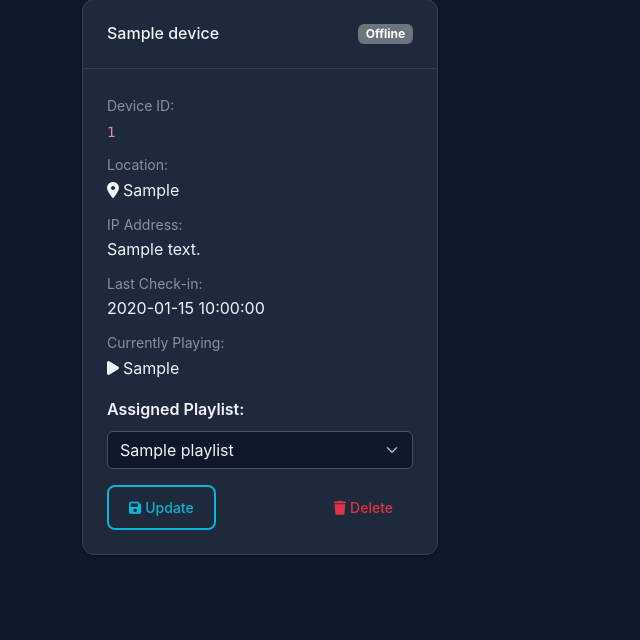
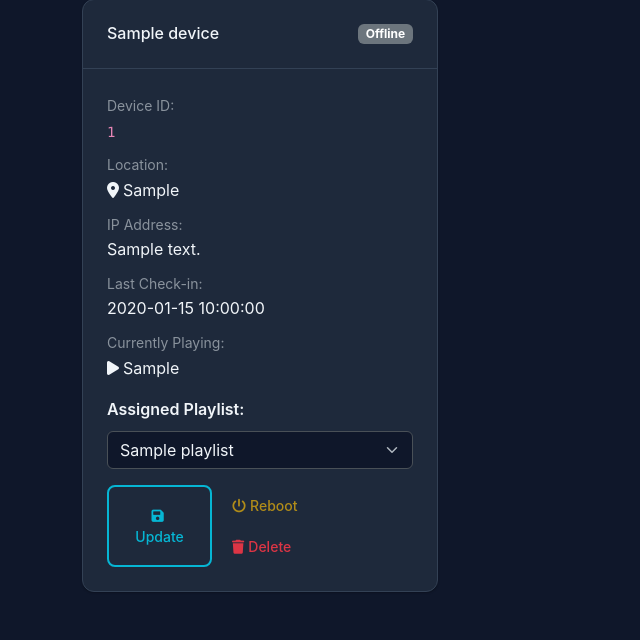
Before and after one commit to tbnobed/signage, a Flask app: page /devices in a window 1280 px wide. Shown: the part 161-801 px from the top of the page, without its empty margins (0-640 px from the left). Before the commit the page ends 716 px from the top, so only its background shows below. Run offline with Flask 3, Linux system fonts and the light colour scheme; a user stored in the database is signed in; tables that the repository leaves empty hold one stand-in row (values such as "Sample post").

Commit message:
Add ability to reboot client devices remotely from the portal
Adds functionality to send a 'reboot' command to client devices from the admin portal. This involves updating the database models, client agent logic, and Flask routes to handle command queuing and execution. Includes UI updates to trigger reboot actions and display confirmation.

Replit-Commit-Author: Agent
Replit-Commit-Session-Id: daf8f91e-8eeb-4005-824d-fbc76df45ba2
Replit-Commit-Checkpoint-Type: full_checkpoint
Replit-Commit-Screenshot-Url: https://storage.googleapis.com/screenshot-production-us-central1/3ded129e-9860-40f6-9a7b-c6732916557d/daf8f91e-8eeb-4005-824d-fbc76df45ba2/X6f773m

```diff
--- a/models.py
+++ b/models.py
@@ -35,6 +35,8 @@ class Device(db.Model):
     current_playlist_id = db.Column(db.Integer, db.ForeignKey('playlists.id'))
     current_media = db.Column(db.String(200))
     ip_address = db.Column(db.String(15))
+    pending_command = db.Column(db.String(50))  # reboot, restart_service, etc.
+    command_timestamp = db.Column(db.DateTime)  # when command was issued
     created_at = db.Column(db.DateTime, default=datetime.utcnow)
 
     # Relationships
--- a/routes.py
+++ b/routes.py
@@ -100,6 +100,19 @@ def delete_device(device_id):
     db.session.commit()
 
     flash(f'Device "{device_name}" and its logs have been deleted successfully', 'success')
+    return redirect(url_for('main.devices'))
+
+@main.route('/devices/<int:device_id>/reboot', methods=['POST'])
+@login_required
+def reboot_device(device_id):
+    device = Device.query.get_or_404(device_id)
+
+    # Set pending reboot command
+    device.pending_command = 'reboot'
+    device.command_timestamp = datetime.utcnow()
+    db.session.commit()
+
+    flash(f'Reboot command sent to "{device.name}". Device will reboot on next check-in.', 'info')
     return redirect(url_for('main.devices'))
 
 @main.route('/media')
@@ -286,6 +299,16 @@ def device_checkin(device_id):
         'playlist_id': device.current_playlist_id
     }
 
+    # Check for pending commands
+    if device.pending_command:
+        response['command'] = device.pending_command
+        response['command_timestamp'] = device.command_timestamp.isoformat() if device.command_timestamp else None
+
+        # Clear the command after sending it
+        device.pending_command = None
+        device.command_timestamp = None
+        db.session.commit()
+
     return jsonify(response)
 
 @api.route('/devices/<device_id>/playlist-status')
--- a/templates/devices.html
+++ b/templates/devices.html
@@ -96,10 +96,17 @@
                             <button type="submit" class="btn btn-sm btn-outline-primary">
                                 <i class="fas fa-save me-1"></i>Update
                             </button>
-                            <button type="button" class="btn btn-sm btn-outline-danger"
-                                    onclick="confirmDelete('{{ device.name }}', '{{ device.id }}')">
-                                <i class="fas fa-trash me-1"></i>Delete
-                            </button>
+                            <div>
+                                <button type="button" class="btn btn-sm btn-outline-warning me-1"
+                                        onclick="confirmReboot('{{ device.name }}', '{{ device.id }}')"
+                                        {% if not device.is_online() %}disabled title="Device is offline"{% endif %}>
+                                    <i class="fas fa-power-off me-1"></i>Reboot
+                                </button>
+                                <button type="button" class="btn btn-sm btn-outline-danger"
+                                        onclick="confirmDelete('{{ device.name }}', '{{ device.id }}')">
+                                    <i class="fas fa-trash me-1"></i>Delete
+                                </button>
+                            </div>
                         </div>
                     </form>
                 </div>
@@ -260,6 +267,43 @@
     </div>
 </div>
 
+<!-- Reboot Confirmation Modal -->
+<div class="modal fade" id="rebootDeviceModal" tabindex="-1">
+    <div class="modal-dialog">
+        <div class="modal-content">
+            <div class="modal-header">
+                <h5 class="modal-title text-warning">
+                    <i class="fas fa-power-off me-2"></i>Reboot Device
+                </h5>
+                <button type="button" class="btn-close" data-bs-dismiss="modal"></button>
+            </div>
+            <div class="modal-body">
+                <p>Are you sure you want to reboot the device <strong><span id="deviceNameToReboot"></span></strong>?</p>
+
+                <div class="alert alert-info">
+                    <strong>What will happen:</strong>
+                    <ul class="mb-0 mt-2">
+                        <li>The reboot command will be sent on the next check-in</li>
+                        <li>Current media playback will stop</li>
+                        <li>The device will restart completely</li>
+                        <li>Media playback will resume automatically after reboot</li>
+                    </ul>
+                </div>
+
+                <p class="mb-0">The device will be offline for about 1-2 minutes during the reboot process.</p>
+            </div>
+            <div class="modal-footer">
+                <button type="button" class="btn btn-secondary" data-bs-dismiss="modal">Cancel</button>
+                <form id="rebootDeviceForm" method="POST" style="display: inline;">
+                    <button type="submit" class="btn btn-warning">
+                        <i class="fas fa-power-off me-1"></i>Reboot Device
+                    </button>
+                </form>
+            </div>
+        </div>
+    </div>
+</div>
+
 <!-- Delete Confirmation Modal -->
 <div class="modal fade" id="deleteDeviceModal" tabindex="-1">
     <div class="modal-dialog">
@@ -318,6 +362,13 @@ function copyToClipboard(text) {
     });
 }
 
+// Reboot device confirmation
+function confirmReboot(deviceName, deviceId) {
+    document.getElementById('deviceNameToReboot').textContent = deviceName;
+    document.getElementById('rebootDeviceForm').action = "{{ url_for('main.reboot_device', device_id=0) }}".replace('0', deviceId);
+    new bootstrap.Modal(document.getElementById('rebootDeviceModal')).show();
+}
+
 // Delete device confirmation
 function confirmDelete(deviceName, deviceId) {
     document.getElementById('deviceNameToDelete').textContent = deviceName;
```
Also changed, not shown: client_agent.py (+36 -0 lines).
